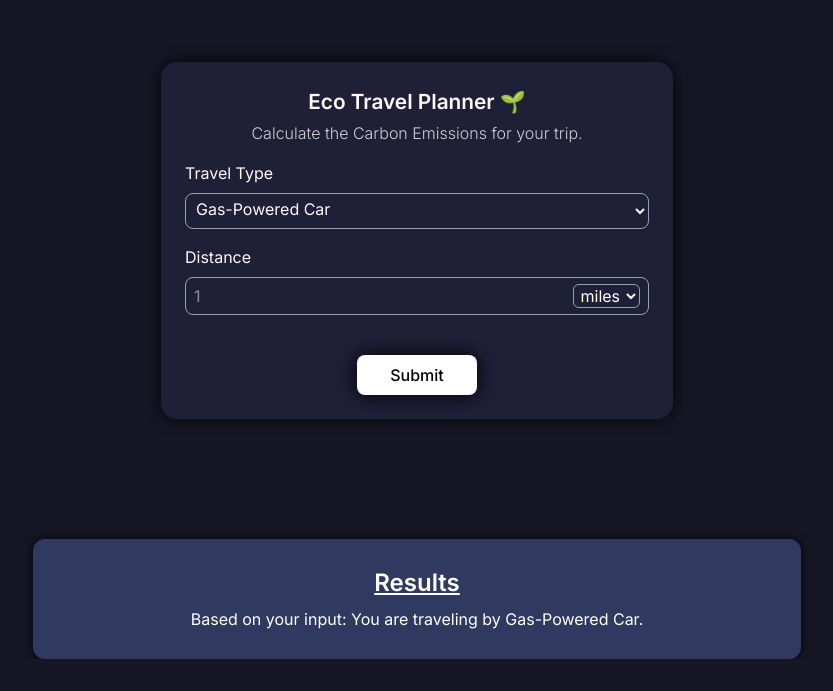
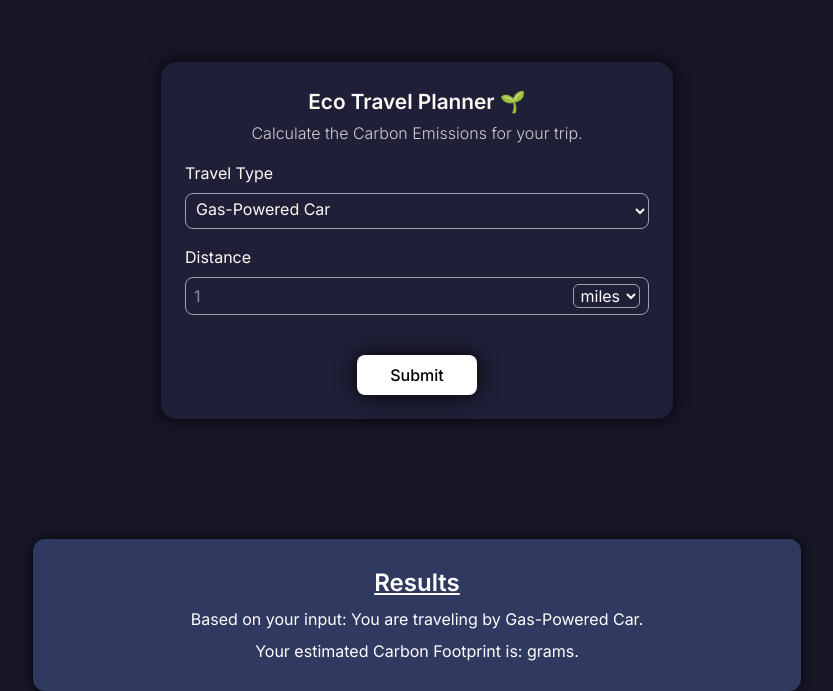
Before and after one commit to jjamesliu/reduceCO2, a React (Vite) app: page / in a window 1280 px wide. Shown: the part 738-1429 px from the top of the page, without its empty margins (223-1056 px from the left). Before the commit the page ends 1397 px from the top, so only its background shows below. Built offline with nearby package versions, Linux system fonts and the light colour scheme; no server answers.

Commit message:
results response fixed

```diff
--- a/src/App.jsx
+++ b/src/App.jsx
@@ -11,6 +11,8 @@ function App() {
   const [departAirport, setDepartAirport] = useState("")
   const [arrivalAirport, setArrivalAirport] = useState("")
 
+  const [carbonResult, setCarbonResult] = useState("")
+  const [flightDistance, setFlightDistance] = useState("");
 
   return (
     <>
@@ -27,10 +29,15 @@ function App() {
       setDepartAirport={setDepartAirport}
       arrivalAirport={arrivalAirport}
       setArrivalAirport={setArrivalAirport}
+      flightDistance={flightDistance}
+      setFlightDistance={setFlightDistance}
+      carbonResult={carbonResult}
+      setCarbonResult={setCarbonResult}
       />
       <Results travelMode={travelMode}
-      distance={distance}
-      units={units}/>
+      flightDistance={flightDistance}
+      units={units}
+      carbonResult={carbonResult}/>
     </>
   )
 }
--- a/src/components/AirForm.jsx
+++ b/src/components/AirForm.jsx
@@ -1,8 +1,7 @@
 import {useState} from 'react'
 
 export default function AirForm(props) {
-    console.log(props.departAirport);
-    console.log(props.arrivalAirport);
+
     return (
         <>
             <div className='flex flex-row gap-10 mt-5'>
--- a/src/components/Form.jsx
+++ b/src/components/Form.jsx
@@ -96,10 +96,10 @@ export default function Form(props) {
         const data = await response.json();
         console.log(data);
         console.log(data.data.attributes.distance_value);
+        const flight_distance = data.data.attributes.distance_value;
+        props.setFlightDistance(flight_distance);
         const data_grams = data.data.attributes.carbon_g;
-        const data_lb = data.data.attributes.carbon_lb;
-        const data_kg = data.data.attributes.carbon_kg;
-        const data_mt = data.data.attributes.carbon_mt;
+        props.setCarbonResult(data_grams)
       }
 
 
--- a/src/components/Results.jsx
+++ b/src/components/Results.jsx
@@ -2,8 +2,15 @@ export default function Result(props) {
     return(
         <div className='flex flex-col items-center bg-[#303a61] text-white rounded-xl max-w-3xl p-7 m-auto shadow-[0_0_10px_rgba(0,0,0,0.8)]'>
             <h1 className='underline text-2xl mb-2 font-semibold'>Results</h1>
-            <p>Based on your input: You are traveling by {props.travelMode}.
-            </p>
+            <p className='mb-2'>Based on your input: You are traveling by {props.travelMode}.</p>
+
+            {props.travelMode === 'flight' ? (
+            <>
+                <p>This route covers an estimated distance of {props.flightDistance} {props.units}.</p>
+                <p>Your estimated Carbon Footprint is: {props.carbonResult} grams.</p>
+            </>
+            ) : (
+            <p>Your estimated Carbon Footprint is: {props.carbonResult} grams.</p> )}
         </div>
     )
 }
```
